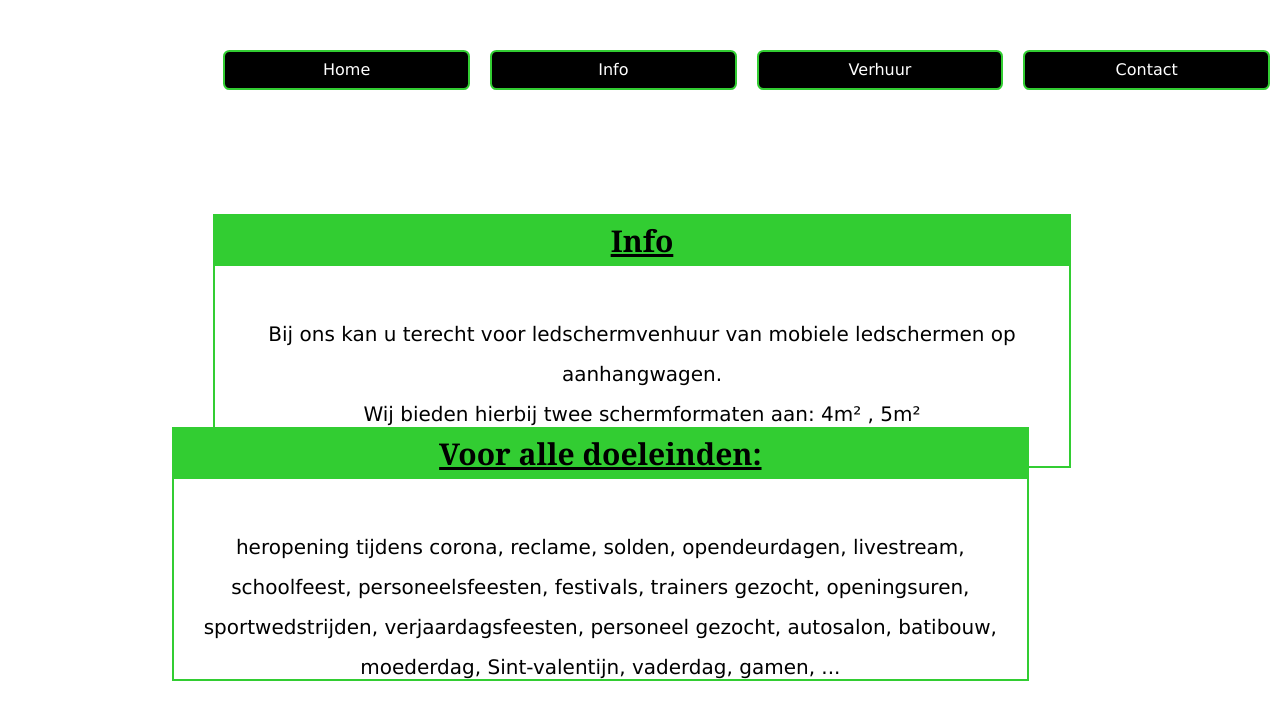
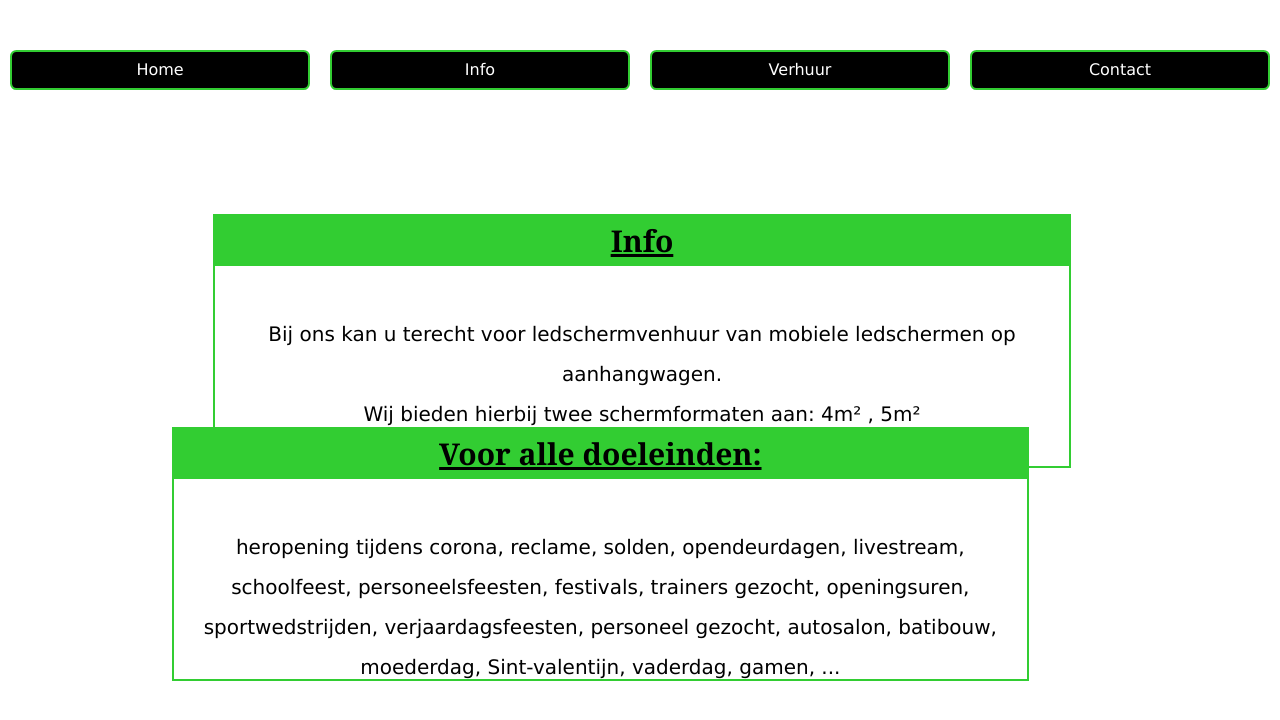
Before and after one commit to brentthuys/ce-schermberhuur.github.io, a plain HTML site: page info.html in a window 1280 px wide. Drawn offline with Linux system fonts and the light colour scheme.

Commit message:
Update styleRest.css

```diff
--- a/css/styleRest.css
+++ b/css/styleRest.css
@@ -223,7 +223,7 @@ aside input {
     }
     header {
         display: grid;
-        grid-template-columns: 1fr 5fr;
+        grid-template-columns: 4fr;
     }
 
     nav {
```
